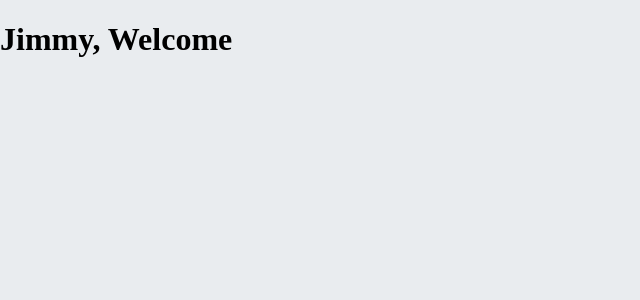
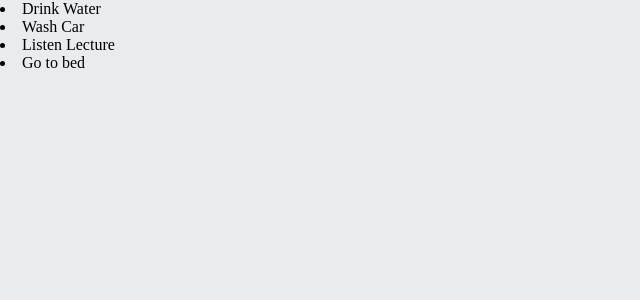
Before and after one commit to yh0921k/learning-react, a React (Create React App) app: page / in a window 1280 px wide. Shown: the top 300 px of the page, without its empty margins (0-640 px from the left). Built offline with nearby package versions, Linux system fonts and the light colour scheme.

Commit message:
add: 1.2.9 리스트

```diff
--- a/src/App.js
+++ b/src/App.js
@@ -1,10 +1,10 @@
 import React from 'react';
-import Condition from './fastcampus/components/2-8ConditionalRendering/condition';
+import List from './fastcampus/components/2-9List/List';
 
 const App = () => {
   return (
     <>
-      <Condition />
+      <List />
     </>
   );
 };
--- /dev/null
+++ b/src/fastcampus/components/2-9List/List.jsx
@@ -0,0 +1,28 @@
+import React from 'react';
+
+const List = () => {
+  // const numbers = [1, 2, 3, 4, 5];
+  // return (
+  //   <ul>
+  //     {numbers.map((item) => (
+  //       <li key={item.toString()}>{item}</li>
+  //     ))}
+  //   </ul>
+  // );
+
+  const todos = [
+    { id: 1, text: 'Drink Water' },
+    { id: 2, text: 'Wash Car' },
+    { id: 3, text: 'Listen Lecture' },
+    { id: 4, text: 'Go to bed' },
+  ];
+
+  const Item = (props) => {
+    return <li>{props.text}</li>;
+  };
+
+  const todoList = todos.map((todo) => <Item key={todo.id} {...todo} />);
+  return <>{todoList}</>;
+};
+
+export default List;
```
